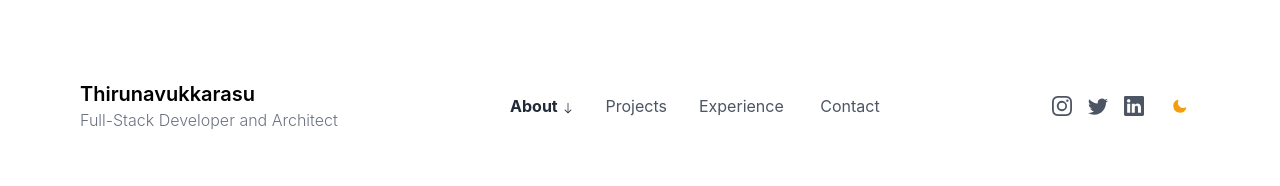
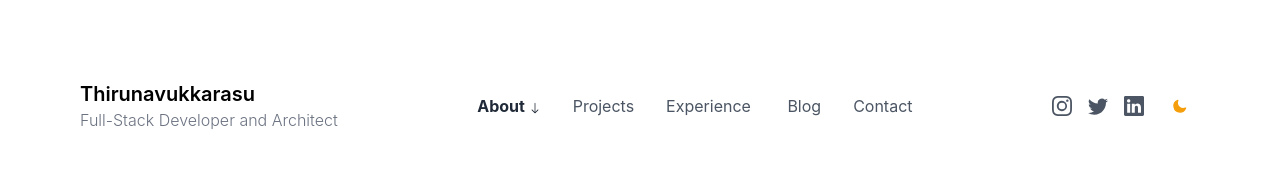
Before and after one commit to Thirunavukkarasu/thiru.site, a Next.js app: page /about in a window 1280 px wide. Shown: the top 186 px of the page. Built offline with nearby package versions, Linux system fonts and the light colour scheme.

Commit message:
added blog navbar

```diff
--- a/components/LatestCode.js
+++ b/components/LatestCode.js
@@ -46,7 +46,7 @@ export default function LatestCode({ repositories }) {
 
         {repos &&
           repos.map((latestRepo, idx) => (
-            <GithubRepoCard latestRepo={latestRepo} key="idx" />
+            <GithubRepoCard latestRepo={latestRepo} key={idx} />
           ))}
       </div>
     </section>
--- a/components/Navbar.js
+++ b/components/Navbar.js
@@ -111,6 +111,12 @@ export default function Navbar() {
               )}
             </a>
           </Link>
+          <a
+            href="https://blog.thirunavukkarasu.com"
+            className="text-base font-normal text-gray-600 dark:text-gray-300"
+          >
+            Blog
+          </a>
           <Link href="/contact">
             <a
               className={`text-base  ${
--- a/components/Projects.js
+++ b/components/Projects.js
@@ -18,6 +18,7 @@ export default function Projects() {
               link={proj.link}
               imgUrl={proj.imgUrl}
               number={`${idx + 1}`}
+              key={idx}
             />
           ))}
         </div>
```
